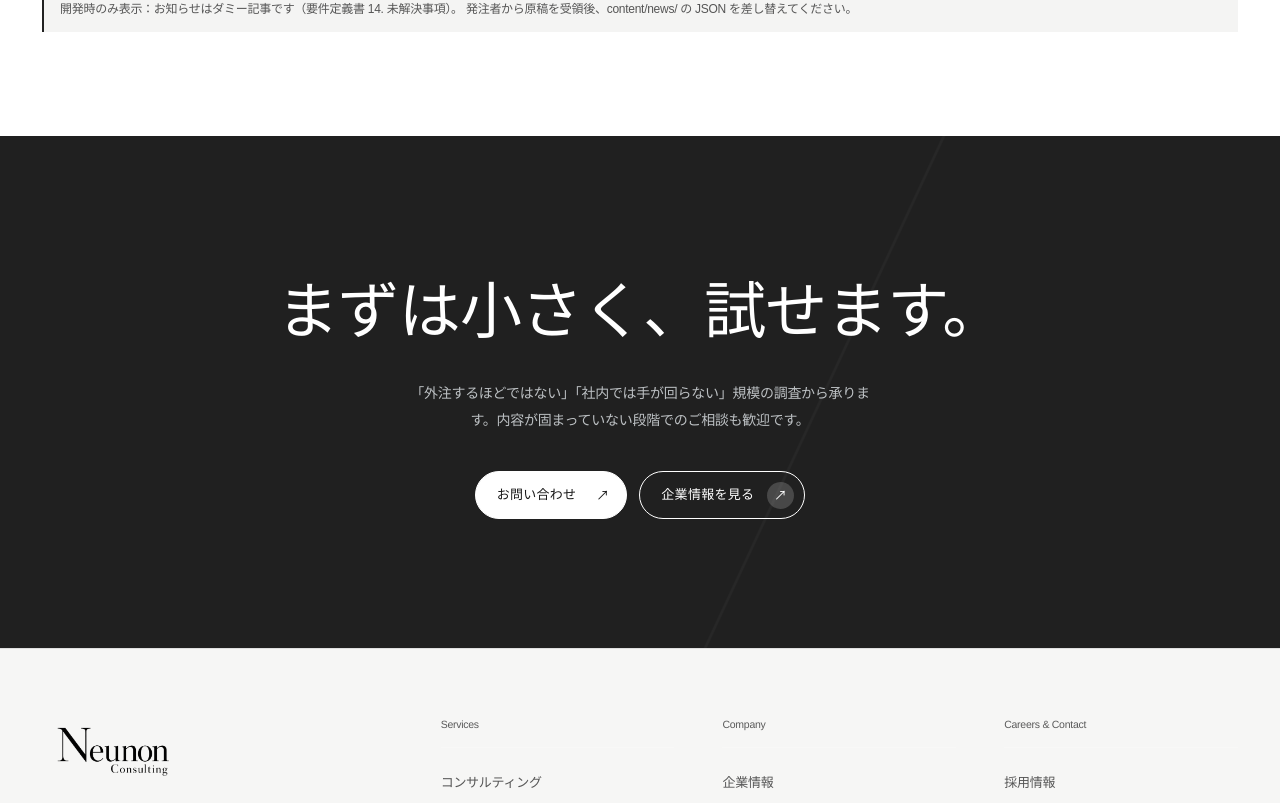
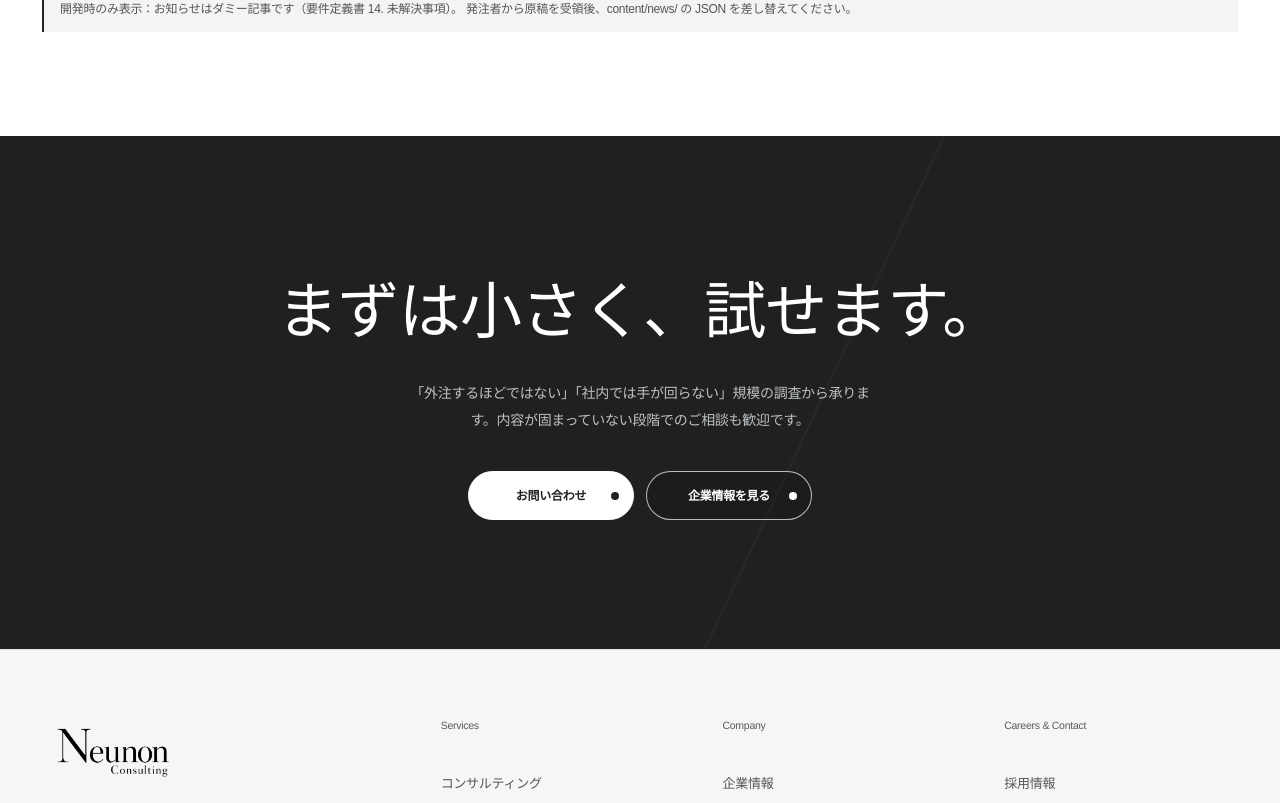
Before and after one commit to neunon/neunon-web, a Next.js app: page /news in a window 1280 px wide. Shown: the part 977-1780 px from the top of the page. Built offline with nearby package versions, Linux system fonts and the light colour scheme; no server answers.

Commit message:
Refine hover CTAs, service visuals, and works carousel

```diff
--- a/app/monochrome-refresh.css
+++ b/app/monochrome-refresh.css
@@ -460,7 +460,9 @@ body .btn {
 
 /* The service rows pair the existing copy with a contained image and quiet metric. */
 .nc-home-services .nc-service-showcase {
-  gap: clamp(60px, 7vw, 110px);
+  width: min(100%, 1180px);
+  gap: clamp(62px, 7vw, 100px);
+  margin-inline: auto;
   overflow: visible;
   border: 0;
   background: transparent;
@@ -469,8 +471,8 @@ body .btn {
 .nc-home-services .nc-service-showcase .nc-svc,
 .nc-home-services .nc-service-showcase .nc-svc + .nc-svc {
   min-height: 420px;
-  grid-template-columns: minmax(0, 1fr) minmax(330px, .94fr);
-  gap: clamp(38px, 7vw, 120px);
+  grid-template-columns: minmax(0, 1fr) minmax(330px, .95fr);
+  gap: clamp(34px, 5vw, 76px);
   align-items: center;
   padding: 0;
   border: 0;
@@ -486,7 +488,7 @@ body .btn {
 }
 
 .nc-home-services .nc-service-showcase .nc-svc h3 {
-  margin: 18px 0 10px;
+  margin: 0 0 14px;
   color: #1b1b1b;
   font-size: clamp(26px, 2.5vw, 35px);
 }
@@ -503,25 +505,25 @@ body .btn {
 .nc-home-services .nc-service-showcase .nc-svc-side {
   min-height: 405px;
   border: 0;
-  border-radius: 8px;
-  background: #f3f3f2;
+  border-radius: 18px;
+  background: #333;
 }
 
 .nc-home-services .nc-service-showcase .nc-svc-visual {
-  inset: 30px 30px 107px;
-  border-radius: 5px;
+  inset: 0;
+  border-radius: inherit;
 }
 
 .nc-home-services .nc-svc-visual img,
 .nc-home-services .nc-svc:hover .nc-svc-visual img {
-  filter: grayscale(1) contrast(1.04) brightness(.96);
+  filter: grayscale(1) contrast(1.05) brightness(.82);
   transform: none;
 }
 
 .nc-home-services .nc-svc-visual::after,
 .nc-home-services .nc-svc-side.is-package .nc-svc-visual::after,
 .nc-home-services .nc-svc-side.is-ai .nc-svc-visual::after {
-  background: linear-gradient(0deg, rgba(0, 0, 0, .08), transparent 40%);
+  background: linear-gradient(0deg, rgba(0, 0, 0, .7), transparent 54%);
 }
 
 .nc-home-services .nc-service-showcase .nc-svc-achievement {
@@ -530,7 +532,7 @@ body .btn {
   bottom: 0;
   left: 0;
   min-height: 100px;
-  padding: 13px 30px 20px;
+  padding: 16px 30px 24px;
   background: transparent;
 }
 
@@ -545,7 +547,7 @@ body .btn {
 .nc-home-services .nc-service-showcase .nc-svc-achievement-copy > span,
 .nc-home-services .nc-service-showcase .nc-svc-achievement-copy strong,
 .nc-home-services .nc-service-showcase .nc-svc-achievement-copy small {
-  color: #242424;
+  color: #fff;
 }
 
 .nc-home-services .nc-service-showcase .nc-svc-achievement-copy > span {
@@ -598,13 +600,13 @@ body .btn {
 
 .nc-works-rows {
   display: grid;
-  gap: 14px;
+  gap: 0;
 }
 
 .nc-works-row {
   --nc-orbit-depth: 575px;
   position: relative;
-  height: 218px;
+  height: 190px;
   overflow: hidden;
   perspective: 1300px;
   perspective-origin: 50% 50%;
@@ -640,11 +642,6 @@ body .btn {
 
 .nc-works-row.is-row-2 .nc-works-ring {
   animation-direction: reverse;
-  animation-delay: -19s;
-}
-
-.nc-works-row.is-row-3 .nc-works-ring {
-  animation-delay: -38s;
 }
 
 .nc-works-row:hover .nc-works-ring {
@@ -954,7 +951,7 @@ body .btn {
   }
 
   .nc-home-services .nc-service-showcase .nc-svc-visual {
-    inset: 8px 8px 91px;
+    inset: 0;
   }
 
   .nc-home-services .nc-service-showcase .nc-svc-achievement {
@@ -981,22 +978,18 @@ body .btn {
   }
 
   .nc-works-rows {
-    gap: 6px;
+    gap: 0;
   }
 
   .nc-works-row {
     --nc-orbit-depth: 400px;
-    height: 166px;
+    height: 150px;
     perspective: 950px;
   }
 
   .nc-works-ring {
     /* Keep one complete card facing forward on narrow screens. */
     animation-timing-function: steps(14, end);
-  }
-
-  .nc-works-row.is-row-3 .nc-works-ring {
-    animation-timing-function: steps(13, end);
   }
 
   .nc-work-orbit-card {
@@ -1052,3 +1045,148 @@ body .btn {
     transform: none;
   }
 }
+
+/* Interactive hover button: the small dot expands behind a swapped label. */
+.nc-interactive-hover,
+.nc-header .nc-interactive-hover {
+  --nc-button-bg: #222;
+  --nc-button-ink: #fff;
+  --nc-button-fill: #f1f1ef;
+  --nc-button-hover-ink: #222;
+  position: relative;
+  isolation: isolate;
+  display: inline-flex;
+  min-width: 166px;
+  min-height: 49px;
+  align-items: center;
+  justify-content: center;
+  overflow: hidden;
+  padding: 11px 25px;
+  border: 1px solid #222;
+  border-radius: 999px;
+  background: var(--nc-button-bg);
+  color: var(--nc-button-ink);
+  box-shadow: none;
+  cursor: pointer;
+  font-family: var(--font-sans);
+  font-size: 12px;
+  font-weight: 600;
+  line-height: 1.5;
+  text-align: center;
+  text-decoration: none;
+  white-space: nowrap;
+  transition: border-color 300ms ease;
+}
+
+.nc-interactive-hover.is-light {
+  --nc-button-bg: #fff;
+  --nc-button-ink: #222;
+  --nc-button-fill: #222;
+  --nc-button-hover-ink: #fff;
+  border-color: #fff;
+}
+
+.nc-interactive-hover.is-outline {
+  --nc-button-bg: #fff;
+  --nc-button-ink: #222;
+  --nc-button-fill: #222;
+  --nc-button-hover-ink: #fff;
+  border-color: #bdbdbb;
+}
+
+.nc-interactive-hover.is-outline-light {
+  --nc-button-bg: rgba(0, 0, 0, .12);
+  --nc-button-ink: #fff;
+  --nc-button-fill: #fff;
+  --nc-button-hover-ink: #222;
+  border-color: rgba(255, 255, 255, .7);
+}
+
+.nc-interactive-hover .nc-interactive-label {
+  position: relative;
+  z-index: 1;
+  transition: transform 300ms ease, opacity 300ms ease;
+}
+
+.nc-interactive-hover .nc-interactive-swap {
+  position: absolute;
+  z-index: 3;
+  inset: 0;
+  display: flex;
+  align-items: center;
+  justify-content: center;
+  gap: 8px;
+  color: var(--nc-button-hover-ink);
+  opacity: 0;
+  transform: translateX(-18px);
+  transition: transform 300ms ease, opacity 300ms ease;
+}
+
+.nc-interactive-hover .nc-interactive-dot {
+  position: absolute;
+  z-index: 2;
+  top: 50%;
+  left: calc(100% - 18px);
+  width: 8px;
+  height: 8px;
+  border-radius: 999px;
+  background: var(--nc-button-fill);
+  transform: translate(-50%, -50%);
+  transition: left 330ms ease, width 330ms ease, height 330ms ease;
+}
+
+.nc-interactive-hover:hover .nc-interactive-label,
+.nc-interactive-hover:focus-visible .nc-interactive-label {
+  opacity: 0;
+  transform: translateX(28px);
+}
+
+.nc-interactive-hover:hover .nc-interactive-swap,
+.nc-interactive-hover:focus-visible .nc-interactive-swap {
+  opacity: 1;
+  transform: translateX(0);
+}
+
+.nc-interactive-hover:hover .nc-interactive-dot,
+.nc-interactive-hover:focus-visible .nc-interactive-dot {
+  top: 50%;
+  left: 50%;
+  width: 150%;
+  height: 250%;
+}
+
+.nc-interactive-hover:focus-visible {
+  outline: 2px solid currentColor;
+  outline-offset: 3px;
+}
+
+.nc-interactive-hover:disabled {
+  opacity: .45;
+  cursor: not-allowed;
+}
+
+.nc-interactive-hover:disabled .nc-interactive-dot,
+.nc-interactive-hover:disabled .nc-interactive-swap {
+  display: none;
+}
+
+@media (max-width: 700px) {
+  .nc-interactive-hover,
+  .nc-header .nc-interactive-hover {
+    min-width: 0;
+    min-height: 44px;
+    padding: 9px 16px;
+    font-size: 10.5px;
+  }
+
+  .nc-header .nc-contact-btn {
+    display: none;
+  }
+}
+
+@media (prefers-reduced-motion: reduce) {
+  .nc-interactive-hover *,
+  .nc-interactive-hover {
+    transition-duration: 0.01ms !important;
+  }
+}
--- a/components/home/Cta.tsx
+++ b/components/home/Cta.tsx
@@ -1,4 +1,4 @@
-import Link from 'next/link';
+import { InteractiveHoverLink } from '@/components/ui/interactive-hover-button';
 
 /**
  * トップページ セクション9: CTA（要件定義書 6.1）
@@ -14,12 +14,8 @@ export function Cta() {
           内容が固まっていない段階でのご相談も歓迎です。
         </p>
         <div className="nc-acts nc-cta-acts">
-          <Link href="/contact" className="btn">
-            お問い合わせ
-          </Link>
-          <Link href="/works" className="btn btn-ghost">
-            支援実績を見る
-          </Link>
+          <InteractiveHoverLink href="/contact" text="お問い合わせ" className="is-light" />
+          <InteractiveHoverLink href="/works" text="支援実績を見る" className="is-outline-light" />
         </div>
       </div>
     </div>
--- a/components/home/Services.tsx
+++ b/components/home/Services.tsx
@@ -65,7 +65,6 @@ export function Services() {
             return (
             <article className="nc-svc" key={service.id}>
               <div className="nc-svc-copy">
-                <span className="nc-svc-n">{service.number}</span>
                 <h3>{service.title}</h3>
                 <p>{service.summary}</p>
                 <ul>
--- a/components/shared/ContactCta.tsx
+++ b/components/shared/ContactCta.tsx
@@ -1,4 +1,4 @@
-import Link from 'next/link';
+import { InteractiveHoverLink } from '@/components/ui/interactive-hover-button';
 
 /**
  * 下層ページ末尾の問い合わせCTA。
@@ -22,13 +22,9 @@ export function ContactCta({
         <h2>{title}</h2>
         <p>{body}</p>
         <div className="nc-acts nc-cta-acts">
-          <Link href={primary?.href ?? '/contact'} className="btn">
-            {primary?.label ?? 'お問い合わせ'}
-          </Link>
+          <InteractiveHoverLink href={primary?.href ?? '/contact'} text={primary?.label ?? 'お問い合わせ'} className="is-light" />
           {secondary ? (
-            <Link href={secondary.href} className="btn btn-ghost">
-              {secondary.label}
-            </Link>
+            <InteractiveHoverLink href={secondary.href} text={secondary.label} className="is-outline-light" />
           ) : null}
         </div>
       </div>
--- /dev/null
+++ b/components/ui/demo.tsx
@@ -0,0 +1,11 @@
+import { InteractiveHoverButton } from '@/components/ui/interactive-hover-button';
+
+function InteractiveHoverButtonDemo() {
+  return (
+    <div className="relative flex justify-center">
+      <InteractiveHoverButton />
+    </div>
+  );
+}
+
+export { InteractiveHoverButtonDemo };
--- /dev/null
+++ b/components/ui/interactive-hover-button.tsx
@@ -0,0 +1,52 @@
+'use client';
+
+import React from 'react';
+import Link from 'next/link';
+import { ArrowRight } from 'lucide-react';
+import { cn } from '@/lib/utils';
+
+interface InteractiveHoverButtonProps extends React.ButtonHTMLAttributes<HTMLButtonElement> {
+  text?: string;
+}
+
+type InteractiveHoverLinkProps = Omit<React.ComponentProps<typeof Link>, 'children'> & {
+  text: string;
+};
+
+function ButtonContent({ text }: { text: string }) {
+  return (
+    <>
+      <span className="nc-interactive-label">{text}</span>
+      <span className="nc-interactive-swap" aria-hidden="true">
+        <span>{text}</span>
+        <ArrowRight size={16} strokeWidth={1.8} />
+      </span>
+      <span className="nc-interactive-dot" aria-hidden="true" />
+    </>
+  );
+}
+
+const InteractiveHoverButton = React.forwardRef<HTMLButtonElement, InteractiveHoverButtonProps>(
+  ({ text = 'Button', className, type = 'button', ...props }, ref) => (
+    <button
+      ref={ref}
+      type={type}
+      className={cn('nc-interactive-hover', className)}
+      {...props}
+    >
+      <ButtonContent text={text} />
+    </button>
+  ),
+);
+
+InteractiveHoverButton.displayName = 'InteractiveHoverButton';
+
+function InteractiveHoverLink({ text, className, ...props }: InteractiveHoverLinkProps) {
+  return (
+    <Link className={cn('nc-interactive-hover', className)} {...props}>
+      <ButtonContent text={text} />
+    </Link>
+  );
+}
+
+export { InteractiveHoverButton, InteractiveHoverLink };
--- /dev/null
+++ b/lib/utils.ts
@@ -0,0 +1,4 @@
+/** Small class-name helper for reusable UI components. */
+export function cn(...values: Array<string | false | null | undefined>) {
+  return values.filter(Boolean).join(' ');
+}
--- a/package.json
+++ b/package.json
@@ -16,6 +16,7 @@
     "test:cms": "node --test scripts/test/*.test.mjs cms-auth-worker/test/*.test.mjs"
   },
   "dependencies": {
+    "lucide-react": "^1.49.0",
     "next": "^16.3.4",
     "react": "19.1.1",
     "react-dom": "19.1.1"
```
Also changed, not shown: components/home/Careers.tsx (+3 -7 lines), components/home/Hero.tsx (+3 -10 lines), components/layout/Header.tsx (+3 -6 lines), components/works/WorksGrid.tsx (+9 -3 lines), 2 other files (tests, documents, lock files or other folders).
